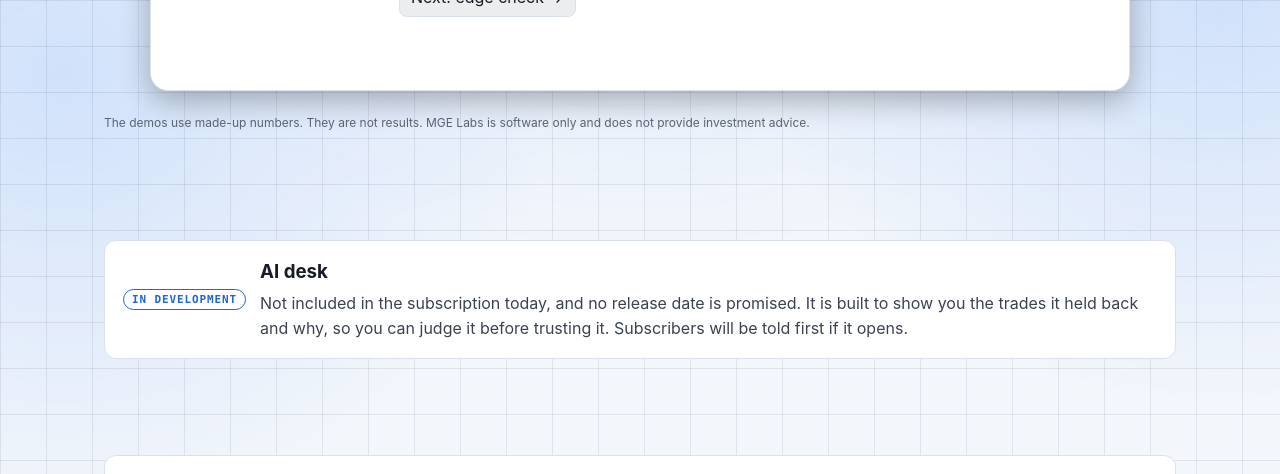
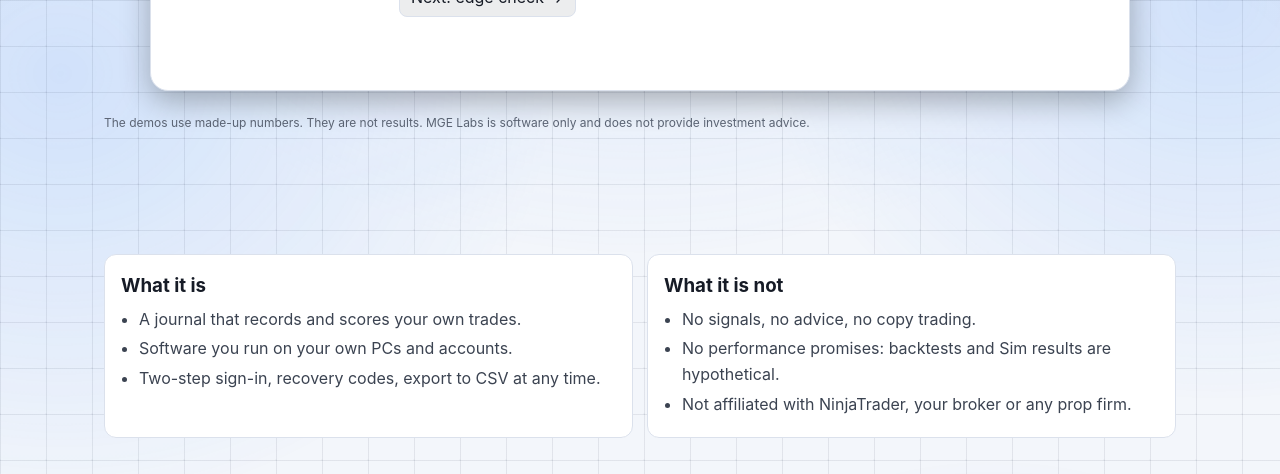
Before and after one commit to MGEQuant/MGEQuant, a Jekyll site: the page labs.html, which Jekyll copies as it is, in a window 1280 px wide and 1400 px high, scrolled down 1007 px. Shown: the top 474 px of the window. Built offline with Jekyll 4.4.1, drawn with Linux system fonts in a browser that asks for light colours; some of the changed text lies outside the part shown; grey boxes are pictures that could not be loaded.

Commit message:
MGE Labs page: park the walkthrough video and the "AI desk in development" mentions
The walkthrough showed the order-placing desk window for its last third, which did not match the
public wording. Removed the walkthrough section (video + poster), the AI desk card and the header
sentence. The page now describes the journal only.

Co-Authored-By: Claude Sonnet 5.5 <noreply@anthropic.com>

```diff
--- a/labs.html
+++ b/labs.html
@@ -468,7 +468,7 @@
   <main class="container">
     <header class="page-head">
       <h1>MGE Labs</h1>
-      <p>A private trade journal for NinjaTrader 8. Every closed trade on your PCs lands in one journal, scored in R against the risk you set. An AI desk is in development and is not part of the subscription today.</p>
+      <p>A private trade journal for NinjaTrader 8. Every closed trade on your PCs lands in one journal, scored in R against the risk you set.</p>
       <div class="lx-cta-row"><a class="labs-cta" href="#journal">See why it's worth having</a><a class="labs-cta lx-ghost" href="https://journal.mgequant.com/" target="_blank" rel="noopener">Enter MGE Labs &rarr;</a></div>
     </header>
 
@@ -492,28 +492,6 @@
         </div>
       </div>
       <p class="labs-fine">The demos use made-up numbers. They are not results. MGE Labs is software only and does not provide investment advice.</p>
-    </section>
-
-    <section id="ai-soon">
-      <div class="panel lx-soon"><span class="labs-badge">IN DEVELOPMENT</span><div><h3 style="margin:0 0 4px;color:var(--silver)">AI desk</h3><p style="margin:0">Not included in the subscription today, and no release date is promised. It is built to show you the trades it held back and why, so you can judge it before trusting it. Subscribers will be told first if it opens.</p></div></div>
-    </section>
-
-    <section id="labs-walkthrough">
-      <div class="panel labs-feature">
-        <video controls playsinline preload="metadata" poster="assets/img/labs/mge-labs-walkthrough.jpg?v=1" src="assets/video/labs/mge-labs-walkthrough.mp4?v=1" aria-label="MGE Labs: sign up, install in NinjaTrader 8 and pair a PC"></video>
-        <div>
-          <span class="labs-badge">WATCH THE WALKTHROUGH</span>
-          <h2>From sign-up to a paired PC in five minutes</h2>
-          <ol class="labs-steps">
-            <li><b>Create an account</b> and turn on two-step sign-in.</li>
-            <li><b>Download</b> the NinjaTrader 8 package (one compiled add-on).</li>
-            <li><b>Import</b> it in NinjaTrader and restart once.</li>
-            <li><b>Pair</b> the PC with a one-time code. Closed trades now sync to your journal.</li>
-          </ol>
-          <a class="labs-cta" href="https://journal.mgequant.com/" target="_blank" rel="noopener">Enter MGE Labs →</a>
-          <p class="labs-fine">Recorded on a live installation. Two compilation steps are shortened for brevity, and personal information has been obscured. MGE Labs is software only and does not provide investment advice.</p>
-        </div>
-      </div>
     </section>
 
 
```
